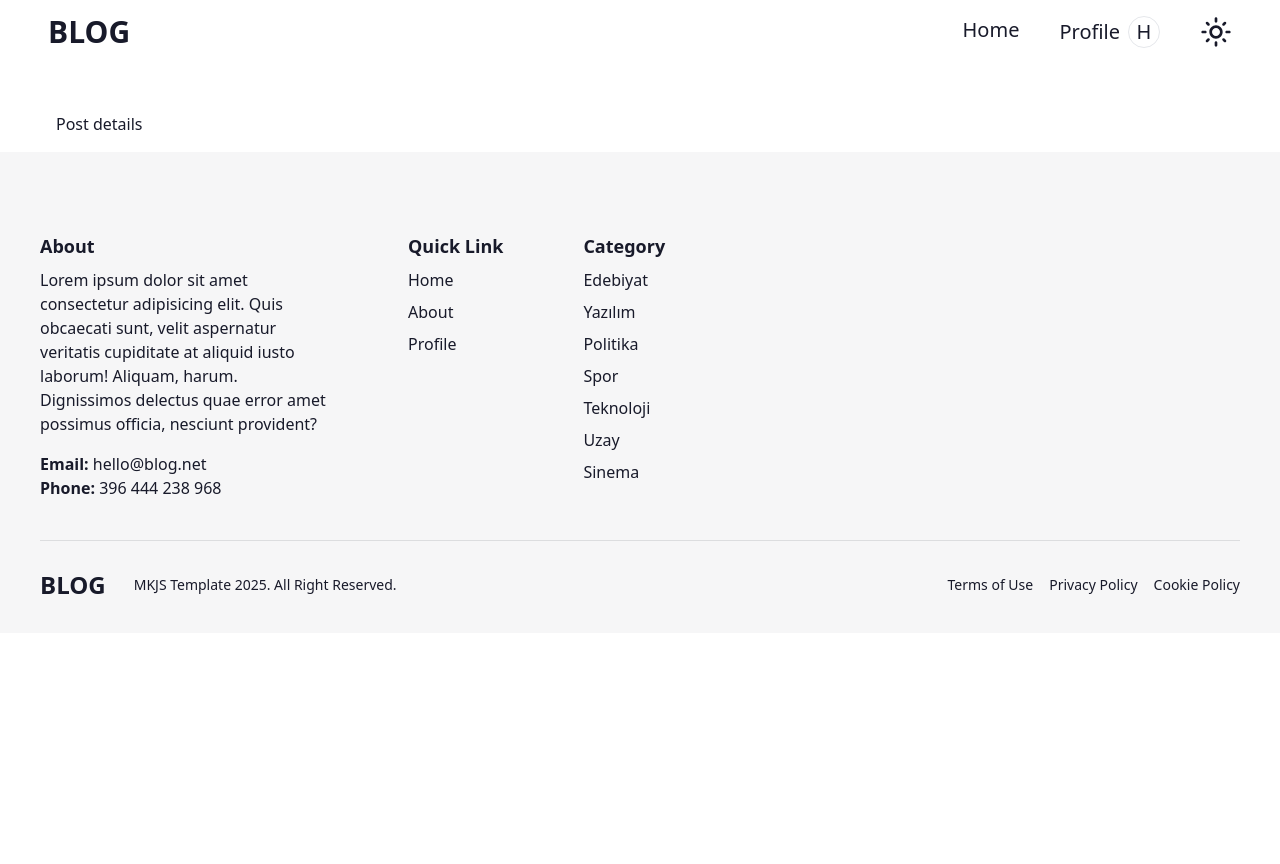
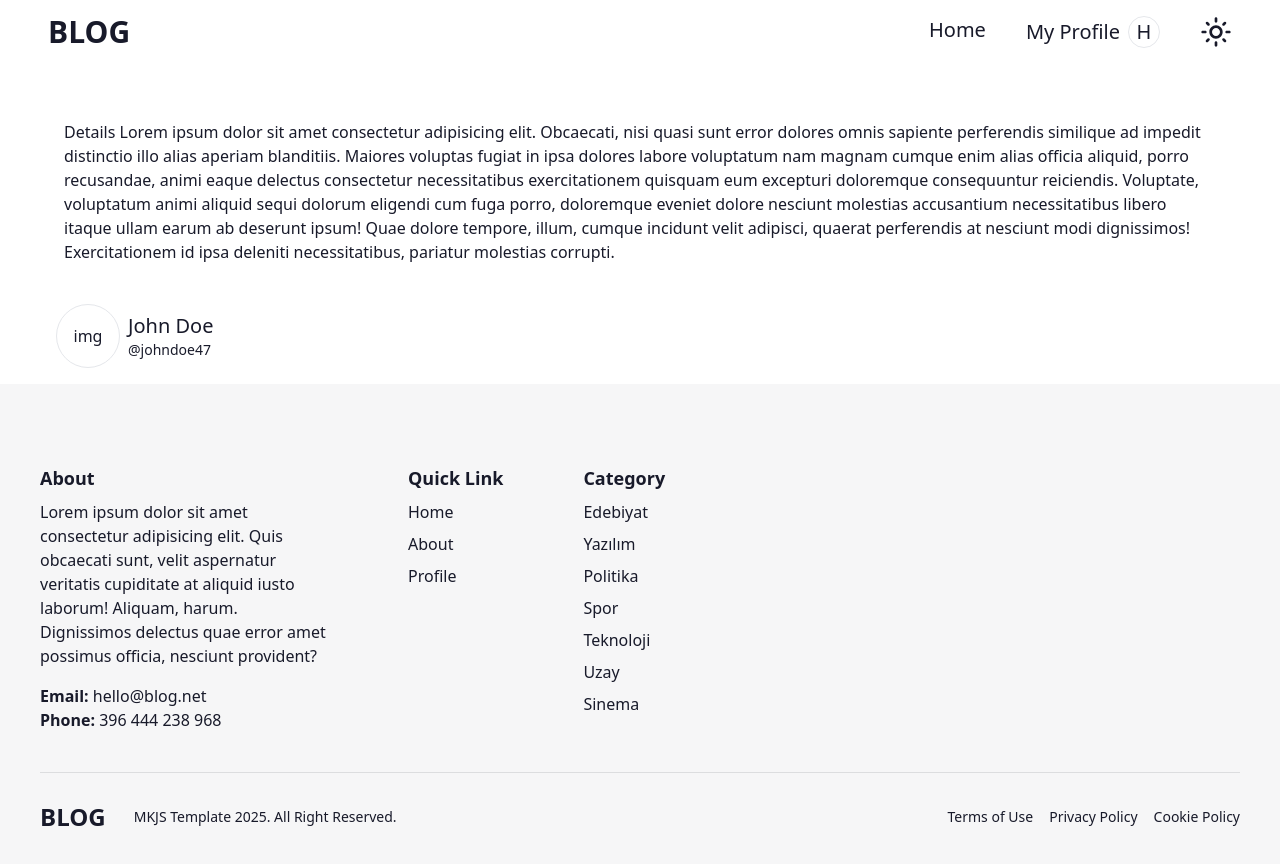
Before and after one commit to kayamazlum/Blog-App-Front, a Next.js app: page /post_details in a window 1280 px wide. Before the commit the page ends 800 px from the top, so only its background shows below. Built offline with nearby package versions, Linux system fonts and the light colour scheme.

Commit message:
detay sayfası duzenlendi

```diff
--- a/src/app/(pages)/post_details/page.tsx
+++ b/src/app/(pages)/post_details/page.tsx
@@ -7,7 +7,35 @@ const PostDetails = () => {
     <div>
       <Header />
       <div className="w-full flex justify-center mt-8">
-        <div className="w-[1200px] md:mx-8 sm:mx-4 mx-2 p-4">Post details</div>
+        <div className="w-[1200px] md:mx-8 sm:mx-4 mx-2 p-4">
+          <div className="w-full flex flex-col gap-8">
+            <div className="dark:bg-darkultra p-2 rounded-md">
+              Details Lorem ipsum dolor sit amet consectetur adipisicing elit.
+              Obcaecati, nisi quasi sunt error dolores omnis sapiente
+              perferendis similique ad impedit distinctio illo alias aperiam
+              blanditiis. Maiores voluptas fugiat in ipsa dolores labore
+              voluptatum nam magnam cumque enim alias officia aliquid, porro
+              recusandae, animi eaque delectus consectetur necessitatibus
+              exercitationem quisquam eum excepturi doloremque consequuntur
+              reiciendis. Voluptate, voluptatum animi aliquid sequi dolorum
+              eligendi cum fuga porro, doloremque eveniet dolore nesciunt
+              molestias accusantium necessitatibus libero itaque ullam earum ab
+              deserunt ipsum! Quae dolore tempore, illum, cumque incidunt velit
+              adipisci, quaerat perferendis at nesciunt modi dignissimos!
+              Exercitationem id ipsa deleniti necessitatibus, pariatur molestias
+              corrupti.
+            </div>
+            <div className="flex gap-2 items-center">
+              <div className="rounded-full size-16 border flex items-center justify-center">
+                img
+              </div>
+              <div className="flex flex-col text-xl">
+                <span>John Doe</span>
+                <span className="text-sm">@johndoe47</span>
+              </div>
+            </div>
+          </div>
+        </div>
       </div>
       <Footer />
     </div>
--- a/src/components/menu/index.tsx
+++ b/src/components/menu/index.tsx
@@ -2,10 +2,12 @@
 import React, { useState } from "react";
 import ToggleButton from "../toggleButton";
 import { IoClose } from "react-icons/io5";
+import { useRouter } from "next/navigation";
 
 const Menu = () => {
   const [isOpen, setIsOpen] = useState(false);
-  console.log(isOpen);
+
+  const router = useRouter();
 
   return (
     <div className="overflow-hidden">
@@ -22,7 +24,12 @@ const Menu = () => {
             Home
           </span>
           <div className="flex gap-2 justify-center items-center hover:text-blue duration-300 transition-all group">
-            <span className="cursor-pointer ">Profile</span>
+            <span
+              onClick={() => router.push("/user_profile")}
+              className="cursor-pointer "
+            >
+              My Profile
+            </span>
             <span className="rounded-full border flex items-center justify-center h-8 w-8 duration-300 group-hover:border-blue">
               H
             </span>
@@ -59,7 +66,7 @@ const Menu = () => {
             Home
           </span>
           <div className="flex gap-2 justify-center items-center hover:text-blue duration-300 transition-all group">
-            <span className="cursor-pointer ">Profile</span>
+            <span className="cursor-pointer ">My Profile</span>
             <span className="rounded-full border flex items-center justify-center h-8 w-8  group-hover:border-blue transition-all duration-300">
               H
             </span>
```
